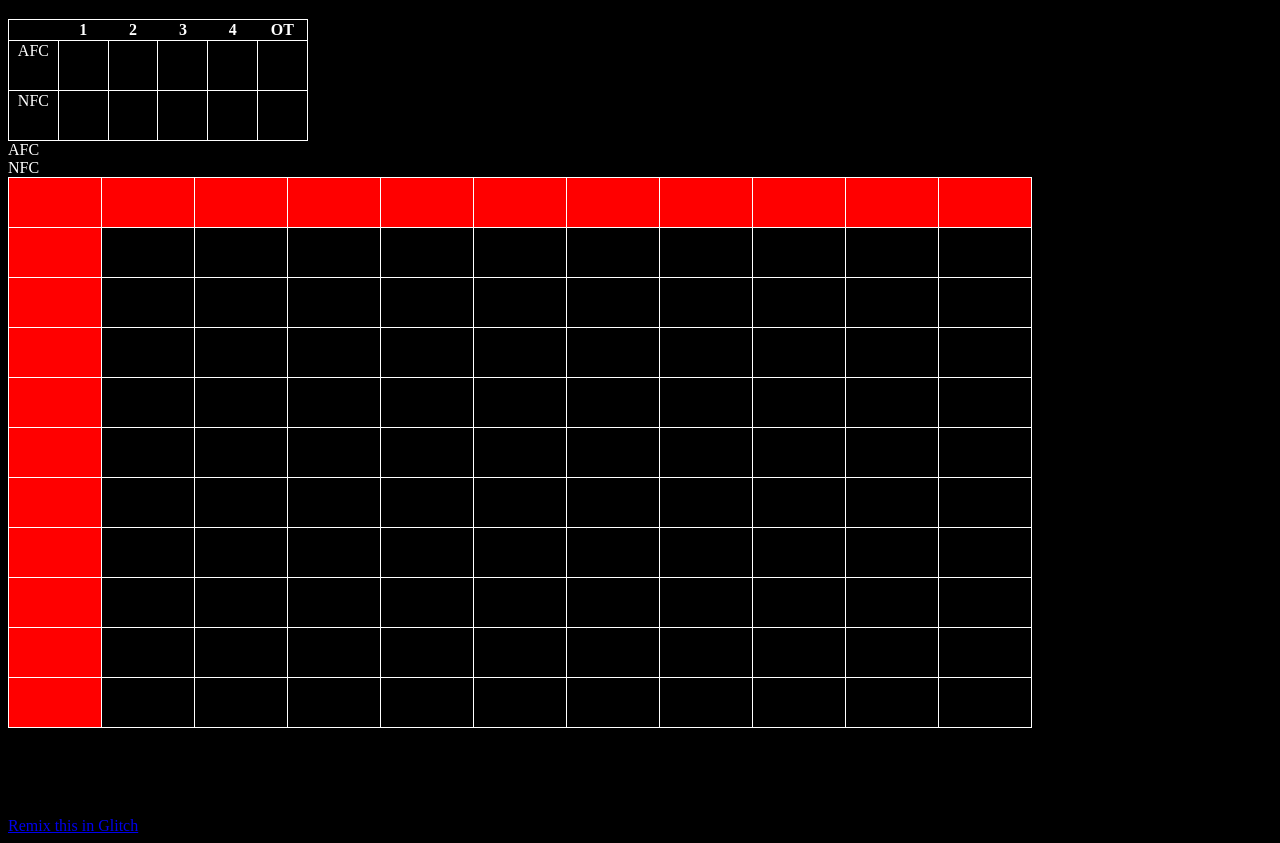
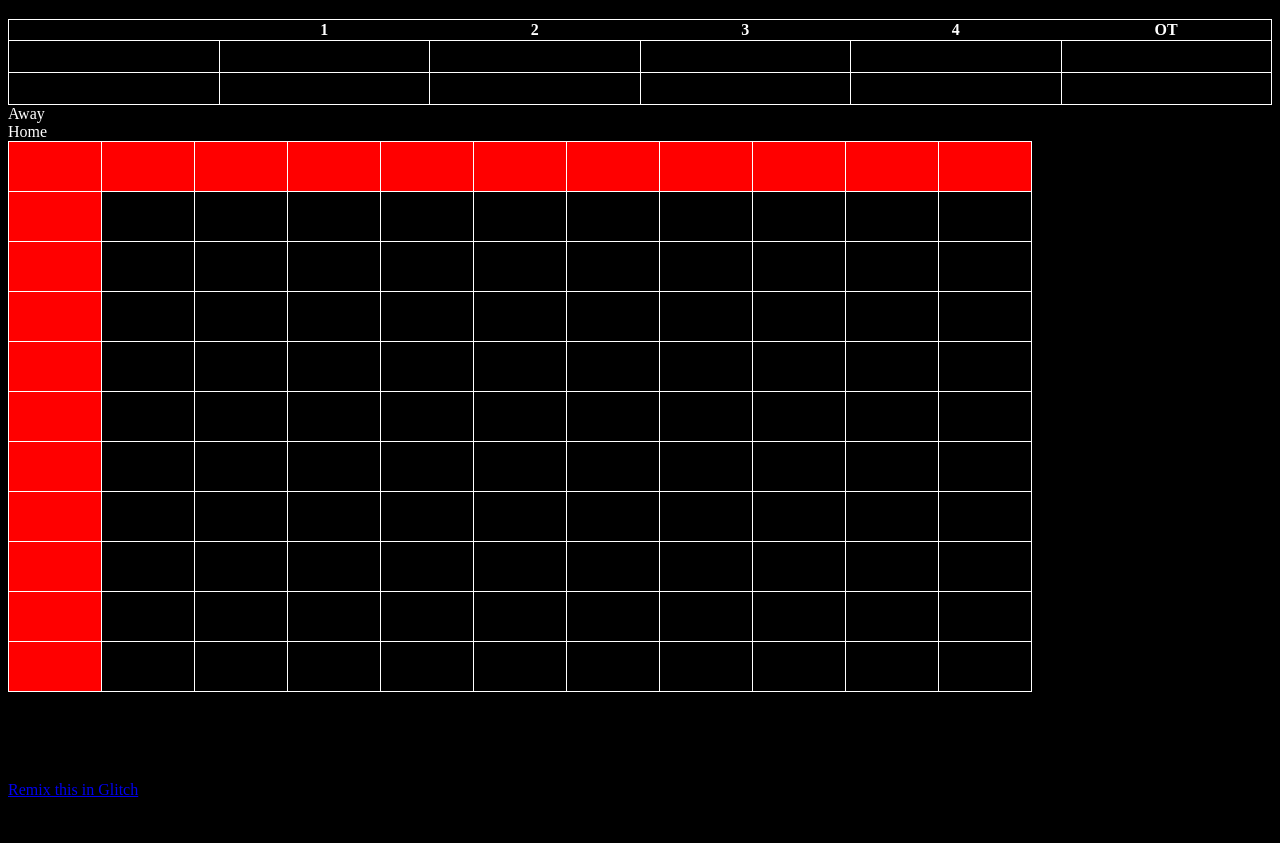
Before and after one commit to cjhaviland/superbowl-boxes-live, a website: page views/index.html in a window 1280 px wide. Shown: the part 69-912 px from the top of the page. After the commit the page ends 876 px from the top, so only its background shows below. Drawn offline with nearby package versions, Linux system fonts and the light colour scheme; no server answers.

Commit message:
💈🌵 Checkpoint public/client.js:533956/171 server.js:533956/15 views/index.html:533956/236

```diff
--- a/public/client.js
+++ b/public/client.js
@@ -9,7 +9,8 @@ let scoreObj = {};
 let tableCells = $('td'),
   topRow = document.querySelector('#row-0').querySelectorAll('td'),
   sideColumn = $('td[id$="-0"]'),
-  title = $('h1');
+  title = $('h1'),
+  scoreboard = $('#scoreboard-grid');
 
 // After DOM Load
 $(function() {
@@ -44,8 +45,10 @@ let fillParticipants = () => {
 };
 
 // Updates the scorebox
-let updateScores = () => {
+let updateScores = (obj) => {
+  if (scoreObj.scoreboard.gameScore[0].isInProgress) {
 
+  }
 }
 
 // Scoreboard API
--- a/views/index.html
+++ b/views/index.html
@@ -26,7 +26,7 @@
     </header>
 
     <main>
-      <div class="scores">
+      <div id="scoreboard-grid">
         <table>
           <thead>
             <tr>
@@ -40,26 +40,26 @@
           </thead>
           <tbody>
             <tr>
-              <td>AFC</td>
-              <td id="afc-1"></td>
-              <td id="afc-2"></td>
-              <td id="afc-3"></td>
-              <td id="afc-4"></td>
-              <td id="afc-ot"></td>
+              <td id="away-team"></td>
+              <td id="away-1"></td>
+              <td id="away-2"></td>
+              <td id="away-3"></td>
+              <td id="away-4"></td>
+              <td id="away-ot"></td>
             </tr>
             <tr>
-              <td>NFC</td>
-              <td id="nfc-1"></td>
-              <td id="nfc-2"></td>
-              <td id="nfc-3"></td>
-              <td id="nfc-4"></td>
-              <td id="nfc-ot"></td>
+              <td id="home-team"></td>
+              <td id="home-1"></td>
+              <td id="home-2"></td>
+              <td id="home-3"></td>
+              <td id="home-4"></td>
+              <td id="home-ot"></td>
             </tr>
           </tbody>
         </table>
       </div>
-      <div class="afc">AFC</div>
-      <div class="nfc">NFC</div>
+      <div class="away">Away</div>
+      <div class="home">Home</div>
       <div class="table">
         <table class="superbowl-pool-grid">
           <tbody>
```
